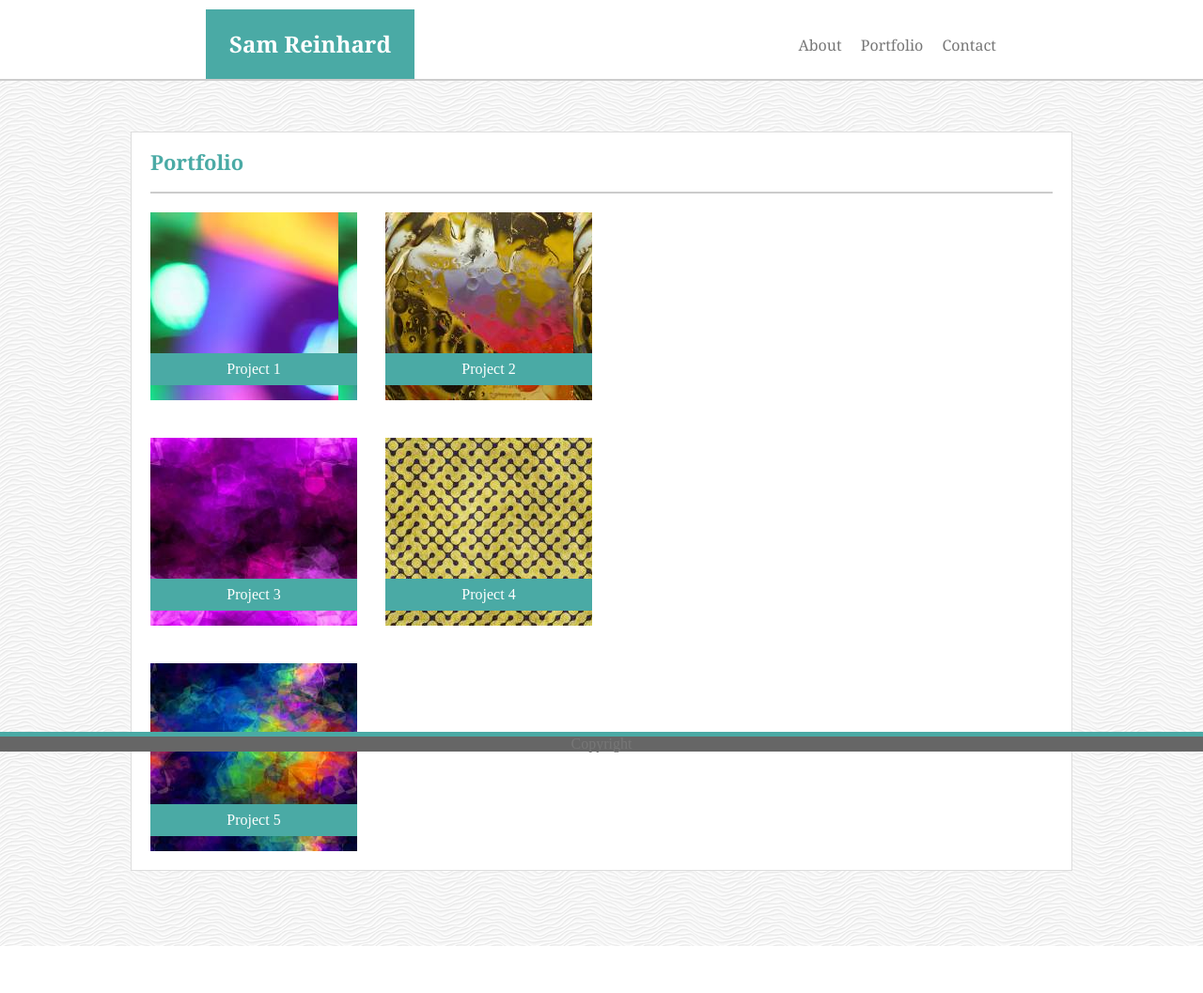
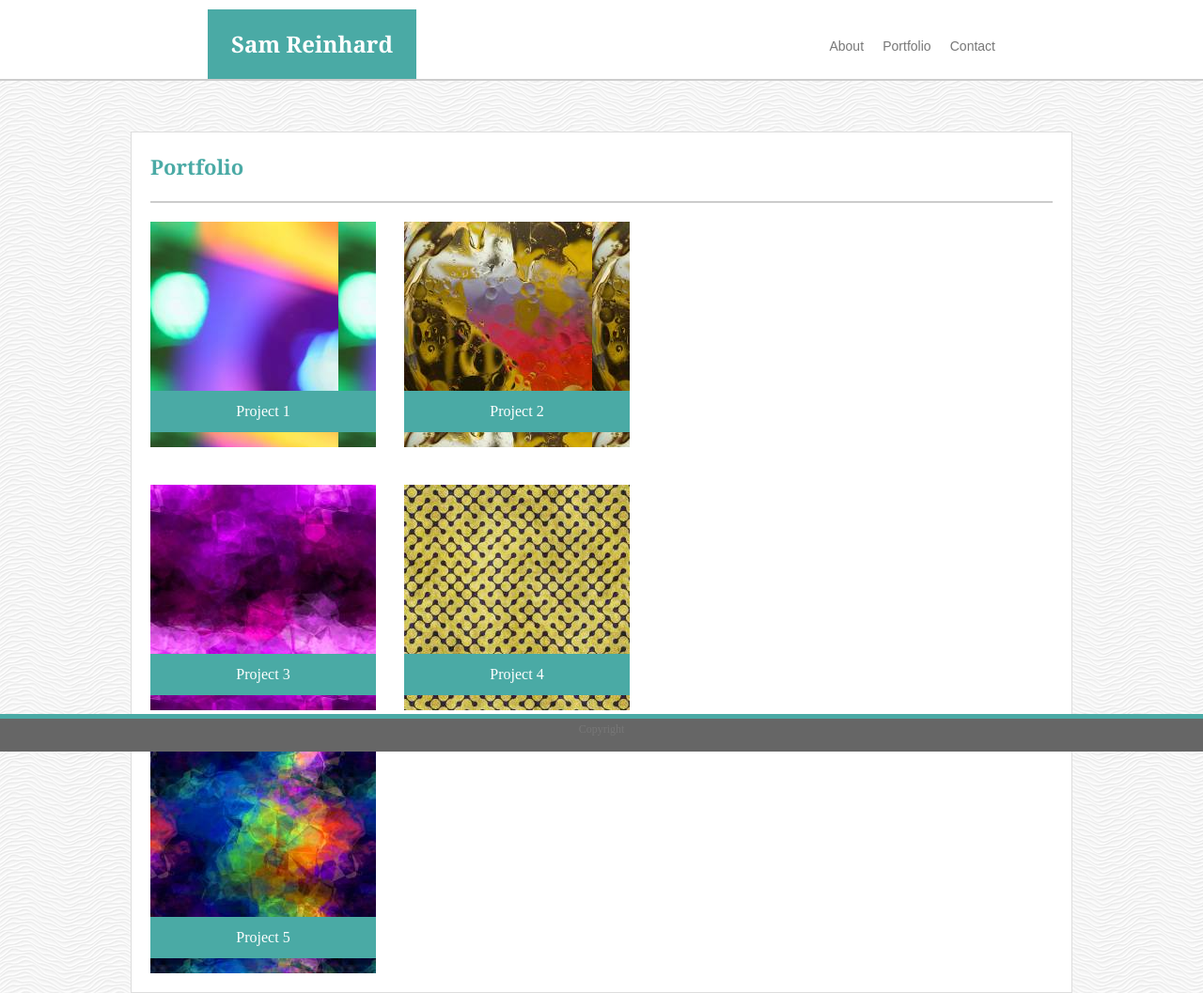
Before and after one commit to sam-reinhard/Basic-Portfolio, a plain HTML site: page portfolio.html in a window 1280 px wide. Shown: the top 1057 px of the page at 94% size. Before the commit the page ends 1007 px from the top, so only its background shows below. Drawn offline with Linux system fonts and the light colour scheme; files whose address does not match are found by name.

Commit message:
Added reset.css sheet and corrected any changes

```diff
--- a/assets/css/style.css
+++ b/assets/css/style.css
@@ -23,7 +23,7 @@ h1 {
     float: left;
     padding: 25px 25px 25px 25px;
     margin-bottom: 0px;
-    margin-left: 181px;
+    margin-left: 183px;
     font-size: 24px;
     font-weight: bold;
 }
@@ -31,7 +31,7 @@ h1 {
 h2 {
     color: #4aaaa5;
     border-bottom: 2px solid #cccccc;
-    padding: 15px 0px 15px 0px;
+    padding: 20px 0px 20px 0px;
     font-family: 'Georgia', Times, Times New Roman, serif;
     font-size: 22px;
     font-weight: bold;
@@ -40,13 +40,13 @@ h2 {
 h3 {
     background-color: #4aaaa5;
     color: #ffffff;
-    margin-top: 150px;
-    padding: 5px;
+    margin-top: 180px;
+    padding: 10px;
 }
 .nav {
     float: right;
     display: inline;
-    margin-right: 250px;
+    margin-right: 251px;
     margin-top: 50px;
     position: relative;
     bottom: 20px;
@@ -57,6 +57,8 @@ a {
     padding: 8px;
     color: #777777;
     text-decoration: none;
+    font-size: 14px;
+    font-family: 'Arial', 'Helvetica Neue', Helvetica, sans-serif;
 }
 
 img {
@@ -79,6 +81,9 @@ footer {
     bottom: 0;
     left: 0;
     width: 100%;
+    height: 30px;
+    font-size: 12px;
+    padding-top: 5px;
 }
 
 form {
@@ -123,8 +128,8 @@ textarea {
 .abox {
     float: left;
     background-image: url("../images/lightblur.jpg");
-    height: 200px;
-    width: 220px;
+    height: 240px;
+    width: 240px;
     text-align: center;
     margin: 20px 15px 20px 0px;
 }
@@ -132,8 +137,8 @@ textarea {
 .bbox {
     float: left;
     background-image: url("../images/wetpaint.jpg");
-    height: 200px;
-    width: 220px;
+    height: 240px;
+    width: 240px;
     text-align: center;
     margin: 20px 0px 20px 15px;
 }
@@ -141,8 +146,8 @@ textarea {
 .cbox {
     float: left;
     background-image: url("../images/colorclouds.jpg");
-    height: 200px;
-    width: 220px;
+    height: 240px;
+    width: 240px;
     text-align: center;
     margin: 20px 15px 20px 0px;
 }
@@ -150,8 +155,8 @@ textarea {
 .dbox {
     float: left;
     background-image: url("../images/pattern.jpg");
-    height: 200px;
-    width: 220px;
+    height: 240px;
+    width: 240px;
     text-align: center;
     margin: 20px 0px 20px 15px;
 }
@@ -159,8 +164,16 @@ textarea {
 .ebox {
     float: left;
     background-image: url("../images/abstract-q-c-200-200-7.jpg");
-    height: 200px;
-    width: 220px;
+    height: 240px;
+    width: 240px;
     text-align: center;
     margin: 20px 15px 0px 0px;
 }
+
+#linkedin {
+    font-family: 'Arial', 'Helvetica Neue', Helvetica, sans-serif;
+    margin: 0;
+    padding: 0;
+    font-size: 16px;
+    color: #4aaaa5;
+}
--- a/portfolio.html
+++ b/portfolio.html
@@ -3,8 +3,8 @@
 <html lang="en-us">
     <head>
         <link rel="stylesheet" type="text/css" href="assets/css/reset.css">
-        <link rel="stylesheet" type ="text/css" href="assets/css/style.css">
-        <title>Sam Reinhard</title>
+        <link rel="stylesheet" type="text/css" href="assets/css/style.css">
+        <title>Sam Reinhard's Personal Page</title>
     </head>
 
     <body>
```
Also changed, not shown: contact.html (+2 -2 lines), index.html (+15 -11 lines).
